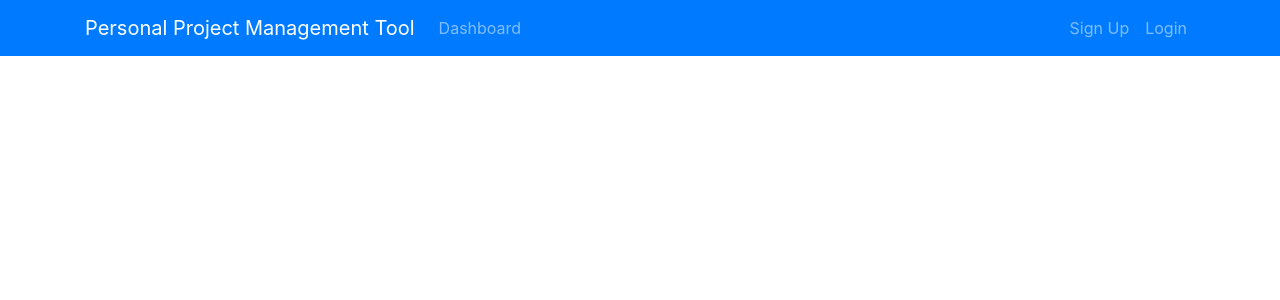
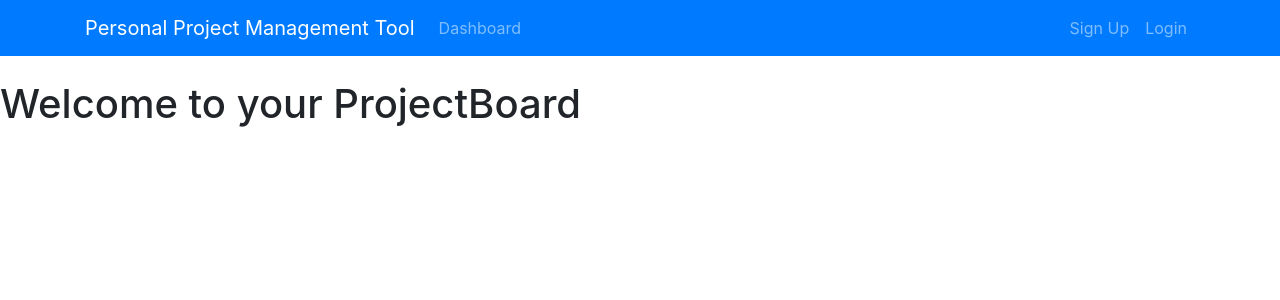
Before and after one commit to salvescoding/agile-tool, a React (Create React App) app in the folder ppmtool-react/: page /projectBoard/1 in a window 1280 px wide. Shown: the top 300 px of the page. Built offline with nearby package versions, Linux system fonts and the light colour scheme.

Commit message:
Add Projectboard link and route for project board dashboard

```diff
--- a/ppmtool-react/src/App.js
+++ b/ppmtool-react/src/App.js
@@ -7,6 +7,7 @@
 import { Provider } from 'react-redux';
 import store from './store';
 import UpdateProject from './components/Project/UpdateProject';
+import ProjectBoard from './components/ProjectBoard/ProjectBoard';
 
 class App extends Component {
 	render() {
@@ -18,6 +19,7 @@
 						<Route exact path="/dashboard" component={Dashboard} />
 						<Route exact path="/addProject" component={AddProject} />
 						<Route exact path="/updateProject/:id" component={UpdateProject} />
+						<Route exact path="/projectBoard/:id" component={ProjectBoard} />
 					</div>
 				</Router>
 			</Provider>
--- a/ppmtool-react/src/components/Project/ProjectItem.js
+++ b/ppmtool-react/src/components/Project/ProjectItem.js
@@ -23,11 +23,11 @@
 						</div>
 						<div className="col-md-4 d-none d-lg-block">
 							<ul className="list-group">
-								<a href="#">
+								<Link to={`/projectBoard/${this.props.projectIdentifier}`}>
 									<li className="list-group-item board">
 										<i className="fa fa-flag-checkered pr-1"> Project Board </i>
 									</li>
-								</a>
+								</Link>
 								<Link to={`/updateProject/${this.props.projectIdentifier}`}>
 									<li className="list-group-item update">
 										<i className="fa fa-edit pr-1"> Update Project Info</i>
--- /dev/null
+++ b/ppmtool-react/src/components/ProjectBoard/ProjectBoard.js
@@ -0,0 +1,12 @@
+import React, { Component } from 'react';
+
+class ProjectBoard extends Component {
+	render() {
+		return (
+			<div>
+				<h1>Welcome to your ProjectBoard</h1>
+			</div>
+		);
+	}
+}
+export default ProjectBoard;
```
Also changed, not shown: ppmtool-react/src/components/ProjectBoard/Backlog.js (added), ppmtool-react/src/components/ProjectBoard/ProjectTask/AddProjectTask.js (added), ppmtool-react/src/components/ProjectBoard/ProjectTask/ProjectTask.js (added), ppmtool-react/src/components/ProjectBoard/ProjectTask/UpdateProjectTask.js (added).
